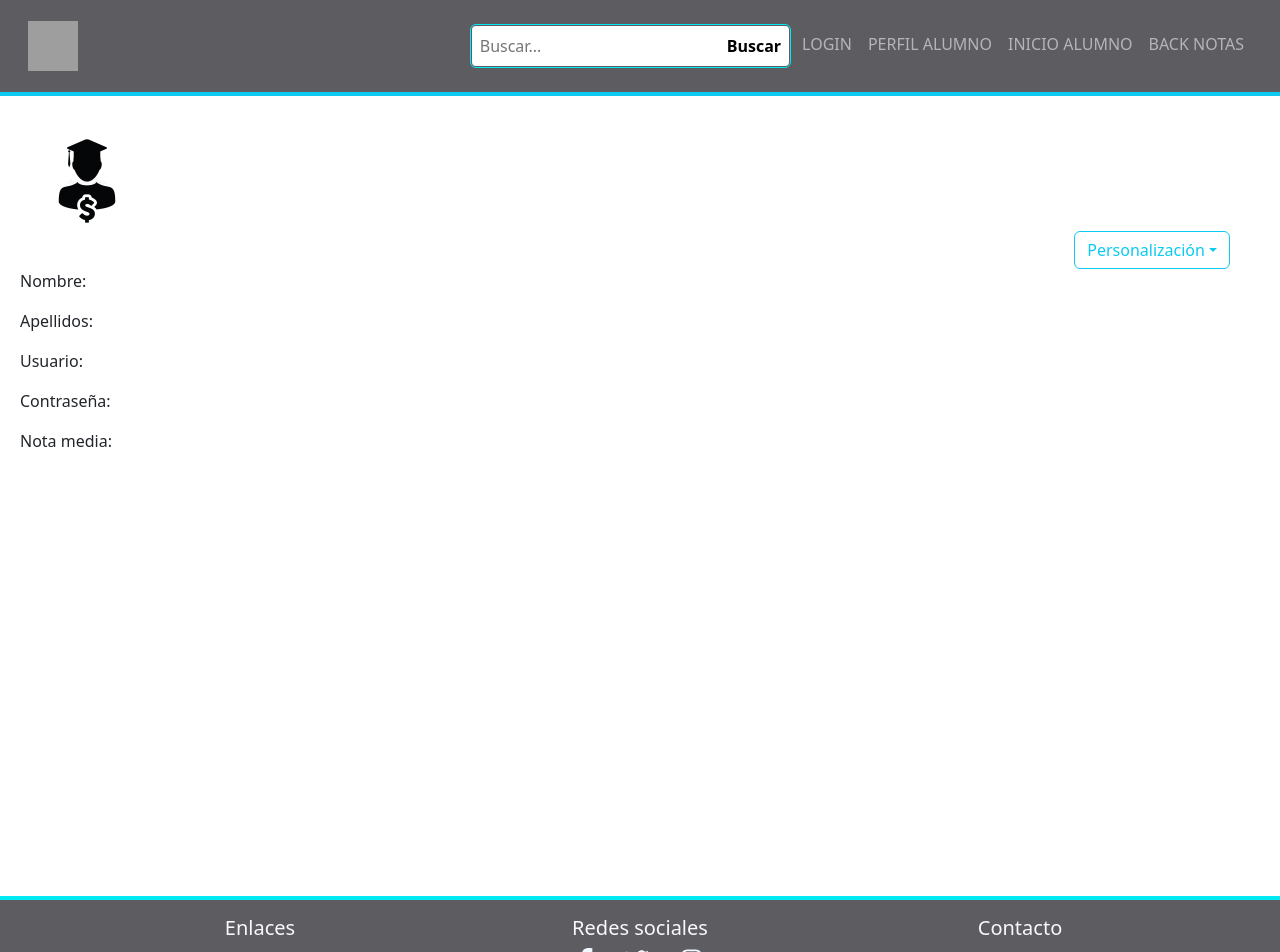
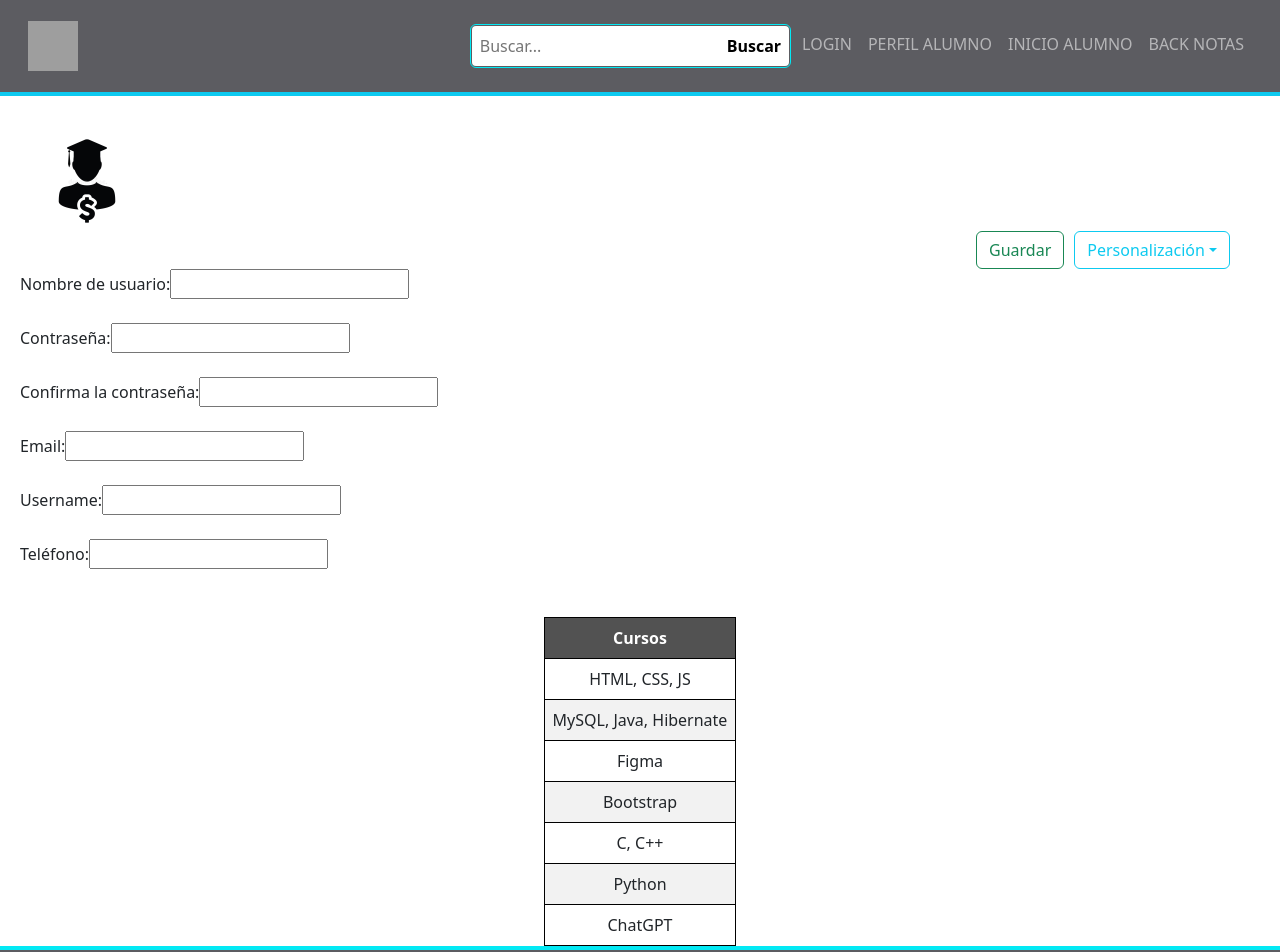
Before and after one commit to zaru420/proyecto_final_angular, an Angular app: page /perfilAlumno in a window 1280 px wide. Shown: the top 952 px of the page. Built offline with nearby package versions, Linux system fonts and the light colour scheme; grey boxes are pictures that could not be loaded.

Commit message:
perfil-alumno-casi-terminado

```diff
--- a/src/app/app.module.ts
+++ b/src/app/app.module.ts
@@ -17,7 +17,7 @@ import { InicioAlumnoComponent } from './pages/inicio-alumno/inicio-alumno.compo
 import { AlumnoComponent } from './pages/alumno/alumno.component';
 import { AlumnosComponent } from './pages/alumnos/alumnos.component';
 import { NotificacionesComponent } from './pages/notificaciones/notificaciones.component';
-import { BsDropdownModule } from 'ngx-bootstrap/dropdown';
+
 
 @NgModule({
   declarations: [
--- a/src/app/pages/inicio-alumno/inicio-alumno.component.css
+++ b/src/app/pages/inicio-alumno/inicio-alumno.component.css
@@ -1,3 +1,6 @@
+
+
+/* para la barra de notificaciones */
 #barraNotificacion {
   width: 200px;
   height: 50px;
@@ -10,3 +13,54 @@
   background-color: #eee;
   padding: 10px;
 }
+/*------------------------------------------- son los atributos para la tabla de cursos; desde aqui ------------------------------------*/
+.atributos-cursos{
+  padding-left: 20px;
+ }
+ .estilos-cursos {
+   text-align: center;
+   margin: 0 auto; /* Agrega este estilo para centrar la tabla */
+   max-width: 600px; /* Ajusta el valor según el ancho deseado */
+ }
+
+ .estilos-cursos table {
+   width: 100%;
+   border-collapse: collapse;
+ }
+
+ .estilos-cursos th, .estilos-cursos td {
+   padding: 8px;
+   border: 1px solid #000000;
+ }
+
+ .estilos-cursos th {
+   background-color: #525252;
+   color: #ffffff;
+   font-weight: bold;
+ }
+
+ .estilos-cursos tbody tr:nth-child(even) {
+   background-color: #f2f2f2;
+ }
+
+ .estilos-cursos tbody tr:hover {
+   background-color: #e6e6e6;
+ }
+ /* ------------------------------------------------------------- hasta aquí----------------------------------------- */
+ /* son los atributos del alumno, cuando esta en su perfil */
+ .atributos-alumnos {
+   margin-left: 4%;
+   padding: 10px;
+   width: 200px;
+
+
+ }
+ /* son los atributos de la imagen que tenga en el perfil */
+ .imagen-alumno{
+  margin-bottom: 20px;
+  margin-top: 35px;
+  margin-left: 25px;
+  margin-right: 25px;
+  height: 100px;
+  width: 100px;
+}
--- a/src/app/pages/inicio-alumno/inicio-alumno.component.html
+++ b/src/app/pages/inicio-alumno/inicio-alumno.component.html
@@ -1,15 +1,67 @@
 
 
-<!--
-  <div id="barraNotificacion" onclick="mostrarNotificaciones()">
-    <p>Notificaciones</p>
-    <div id="notificaciones" style="display: none;">
-      <p>Notificación 1</p>
-      <p>Notificación 2</p>
-      ---------------- Agrega más notificaciones aquí
+<div class="container-fluid">
+  <img class="imagen-alumno" src="../../../assets/imagenes/el-avatar-del-perfil-de-la-persona-masculina-vector-icono-préstamo-universidad-con-símbolo-dólar-y-mortero-suben-para-126069600.jpg" alt="img del usuario">
+</div>
+
+
+
+  <div>
+    <div class="atributos-alumnos">
+      <p>Nombre: </p>
+    </div>
+    <div class="atributos-alumnos">
+      <p>Apellidos: </p>
+    </div>
+    <div class="atributos-alumnos">
+      <p>Usuario: </p>
+    </div>
+    <div class="atributos-alumnos">
+      <p>Contraseña: </p>
+    </div>
+    <div class="atributos-alumnos">
+      <p>Nota media: </p>
     </div>
   </div>
-  <div *ngIf="notifications.length > 0" (click)="clearNotification(0)">
-    <p>{{ notifications[0] }}</p>
-  </div>
-  -->
+
+<br><br>
+
+
+<table class="estilos-cursos">
+  <thead>
+    <tr>
+      <th>Cursos</th>
+      <th>Nota Media</th>
+    </tr>
+  </thead>
+  <tbody>
+    <tr>
+      <td>HTML, CSS, JS</td>
+      <td></td>
+    </tr>
+    <tr>
+      <td>MySQL, Java, Hibernate</td>
+      <td></td>
+    </tr>
+    <tr>
+      <td>Figma</td>
+      <td></td>
+    </tr>
+    <tr>
+      <td>Bootstrap</td>
+      <td></td>
+    </tr>
+    <tr>
+      <td>C, C++</td>
+      <td></td>
+    </tr>
+    <tr>
+      <td>Python</td>
+      <td></td>
+    </tr>
+    <tr>
+      <td>ChatGPT</td>
+      <td></td>
+    </tr>
+  </tbody>
+</table>
--- a/src/app/pages/perfil-alumno/perfil-alumno.component.css
+++ b/src/app/pages/perfil-alumno/perfil-alumno.component.css
@@ -9,5 +9,58 @@
   padding-right: 50px;
 }
 .atributos-alumnos{
- padding-left: 20px;
+  padding-left: 25px;
+  padding-top: 25px;
+  font-weight: bold;
 }
+.atributos-cursos{
+  padding-left: 20px;
+ }
+ .estilos-cursos {
+   text-align: center;
+   margin: 0 auto; /* Agrega este estilo para centrar la tabla */
+   max-width: 600px; /* Ajusta el valor según el ancho deseado */
+ }
+
+ .estilos-cursos table {
+   width: 100%;
+   border-collapse: collapse;
+ }
+
+ .estilos-cursos th, .estilos-cursos td {
+   padding: 8px;
+   border: 1px solid #000000;
+ }
+
+ .estilos-cursos th {
+   background-color: #525252;
+   color: #ffffff;
+   font-weight: bold;
+ }
+
+ .estilos-cursos tbody tr:nth-child(even) {
+   background-color: #f2f2f2;
+ }
+
+ .estilos-cursos tbody tr:hover {
+   background-color: #e6e6e6;
+ }
+ /* atributos de los alumnos */
+ .atributos-alumnos {
+   border: 1px solid #000;
+   padding: 10px;
+   width: 200px;
+
+ }
+
+ .prompt-perfil-alumno{
+  text-align: left;
+  font-size: larger;
+
+ }
+ .boton-guardar{
+ margin-right: 10px;
+ }
+ .user-box{
+  margin-left: 20px;
+ }
--- a/src/app/pages/perfil-alumno/perfil-alumno.component.html
+++ b/src/app/pages/perfil-alumno/perfil-alumno.component.html
@@ -7,6 +7,7 @@
     <div class="boton-desplegable">
       <div class="column-container conatiner-fluid">
         <div class="dropdown">
+          <button class="btn btn-outline-success boton-guardar">Guardar</button>
           <button class="btn btn-outline-info dropdown-toggle" data-toggle="dropdown">Personalización</button>
           <div class="dropdown-menu">
             <a class="dropdown-item" href="#">Modo claro</a>
@@ -16,10 +17,77 @@
       </div>
     </div>
   </div>
-  <div class="atributos-alumnos">
-    <p>Nombre: </p>
-    <p>Apellidos: </p>
-    <p>Usuario: </p>
-    <p>Contraseña: </p>
-    <p>Nota media: </p>
+
+
+
+
+  <div>
+    <form>
+      <div class="user-box">
+        <label for="nombre-usuario">Nombre de usuario:</label>
+        <input type="text" id="nombre-usuario" name="nombre-usuario" required>
+      </div>
+      <br>
+      <div class="user-box">
+        <label for="contrasena">Contraseña:</label>
+        <input type="password" id="contrasena" name="contrasena" required>
+      </div>
+      <br>
+      <div class="user-box">
+        <label for="confirmar-contrasena">Confirma la contraseña:</label>
+        <input type="password" id="confirmar-contrasena" name="confirmar-contrasena" required>
+      </div>
+      <br>
+      <div class="user-box">
+        <label for="email">Email:</label>
+        <input type="text" id="email" name="email" required>
+      </div>
+      <br>
+      <div class="user-box">
+        <label for="username">Username:</label>
+        <input type="text" id="username" name="username" required>
+      </div>
+      <br>
+      <div class="user-box">
+        <label for="telefono">Teléfono:</label>
+        <input type="text" id="telefono" name="telefono" required>
+      </div>
+    </form>
   </div>
+
+
+
+
+<br><br>
+
+
+<table class="estilos-cursos">
+  <thead>
+    <tr>
+      <th>Cursos</th>
+    </tr>
+  </thead>
+  <tbody>
+    <tr>
+      <td>HTML, CSS, JS</td>
+    </tr>
+    <tr>
+      <td>MySQL, Java, Hibernate</td>
+    </tr>
+    <tr>
+      <td>Figma</td>
+    </tr>
+    <tr>
+      <td>Bootstrap</td>
+    </tr>
+    <tr>
+      <td>C, C++</td>
+    </tr>
+    <tr>
+      <td>Python</td>
+    </tr>
+    <tr>
+      <td>ChatGPT</td>
+    </tr>
+  </tbody>
+</table>
```
Also changed, not shown: src/app/app.component.html (line endings or trailing spaces), src/app/pages/back-notas/back-notas.component.html (indentation only).
